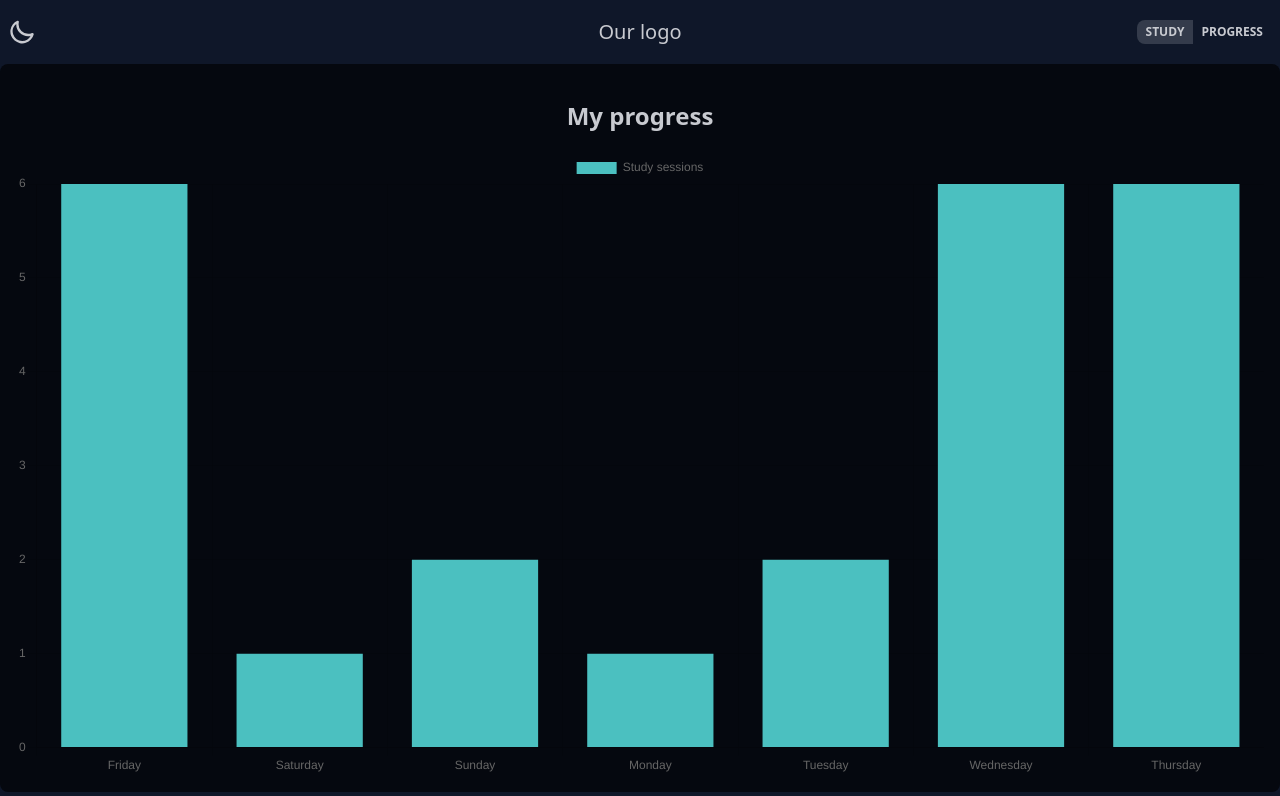
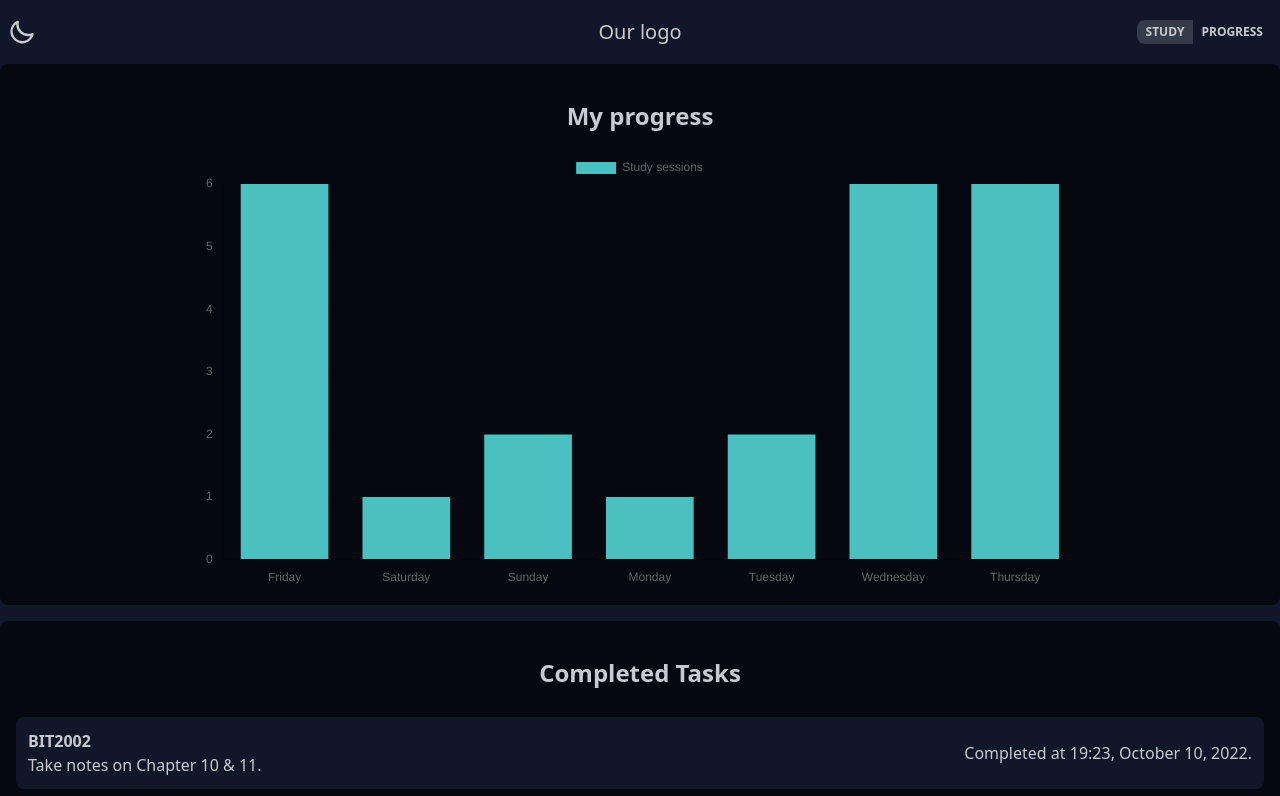
Before and after one commit to etretf/pomodoro-app, a React (Vite) app in the folder pomodoro-react/: page /progress in a window 1280 px wide. Shown: the top 796 px of the page. Built offline with nearby package versions, Linux system fonts and the light colour scheme.

Commit message:
Fixed chart width

```diff
--- a/pomodoro-react/src/App.css
+++ b/pomodoro-react/src/App.css
@@ -126,3 +126,8 @@ p {
 .progress-bar {
     @apply  mx-auto fill-current bg-primary border-2 w-10 rounded-md p-3 transition-all duration-200 ease-in-out hover:bg-current custom-tooltip;
 }
+
+.graph-div {
+    min-width: 70%;
+    aspect-ratio: 2/1;
+}
--- a/pomodoro-react/src/components/Progress.jsx
+++ b/pomodoro-react/src/components/Progress.jsx
@@ -121,8 +121,9 @@ export default function Progress(props){
                     </div> */}
             <div className="rounded-lg col-span-2 p-4 flex flex-col items-center bg-base-200">
                 <h2 className="p-5">My progress</h2>
-
+                <div className="graph-div">
                     <Bar options={options} data={data}/>
+                </div>
 
             </div>
             <div className="rounded-lg col-span-2 p-4 flex flex-col items-center bg-base-200 to-do-component">
```
